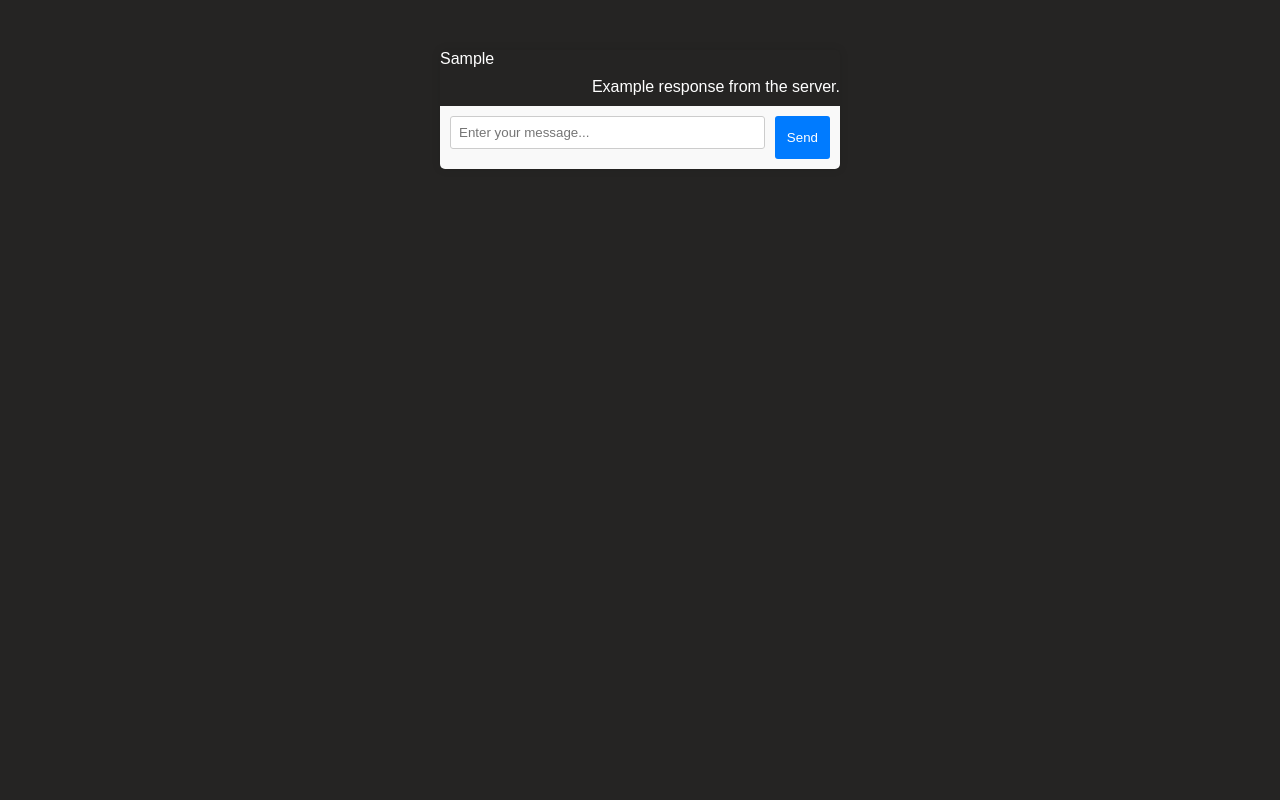
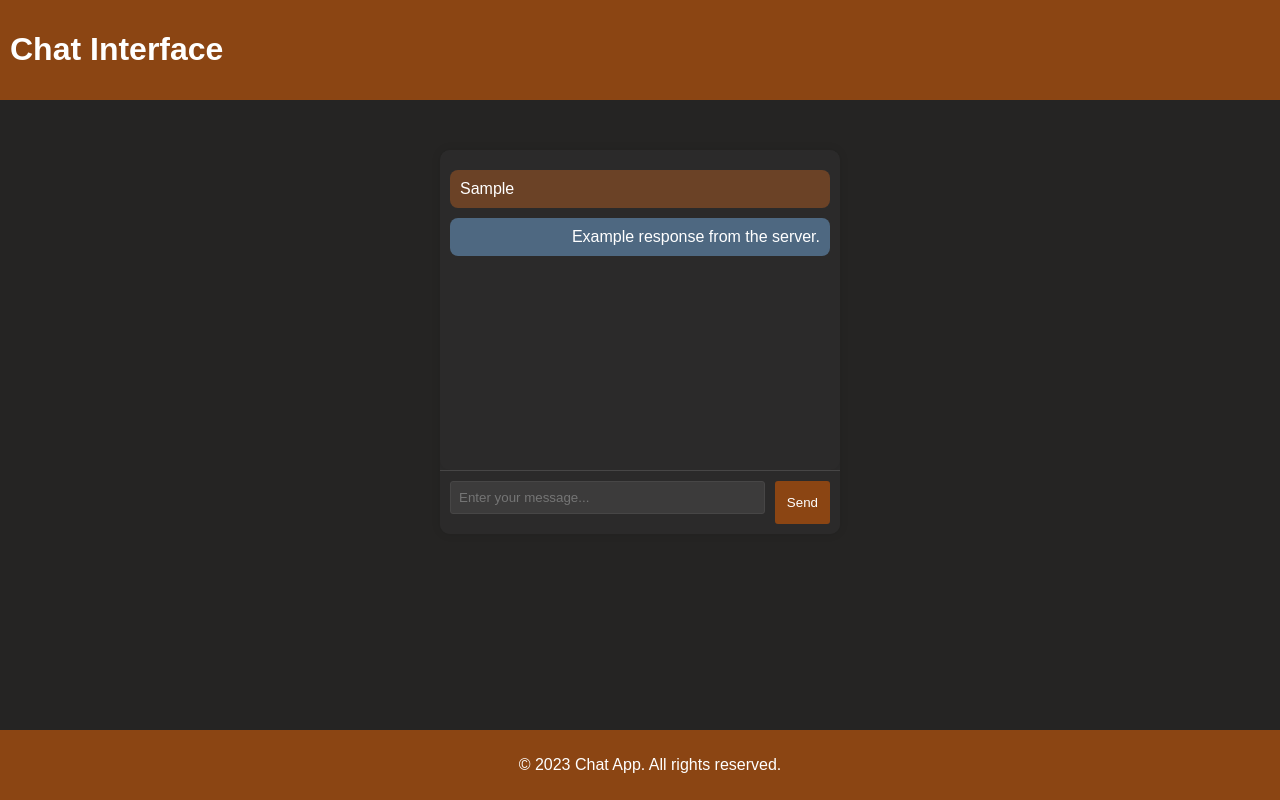
Before and after one commit to berginiy/MyfrontendFinal, a React (Vite) app in the folder vite-project/: page /game in a window 1280 px wide. Both pictures are taken after typing "Sample" into the empty fields and a click on the button "Send". Built offline with nearby package versions, Linux system fonts and the light colour scheme.

Commit message:
my big commit

```diff
--- a/vite-project/src/components/Chats/Chat.jsx
+++ b/vite-project/src/components/Chats/Chat.jsx
@@ -1,8 +1,11 @@
-import React, { useState } from 'react';
+import React, { useState, useRef } from 'react';
 
 const Chat = () => {
     const [messages, setMessages] = useState([]);
     const [userInput, setUserInput] = useState('');
+    const [draggedItem, setDraggedItem] = useState(null);
+
+    const chatBoxRef = useRef(null);
 
     const sendMessage = () => {
         if (userInput.trim() === '') return;
@@ -14,11 +17,42 @@ const Chat = () => {
         setMessages(prevMessages => [...prevMessages, { type: 'bot', text: response }]);
     };
 
+    const handleDragStart = (index) => {
+        setDraggedItem(index);
+    };
+
+    const handleDragOver = (index) => {
+        if (draggedItem === null) return;
+
+        const newMessages = [...messages];
+        const draggedMessage = newMessages[draggedItem];
+        newMessages.splice(draggedItem, 1);
+        newMessages.splice(index, 0, draggedMessage);
+
+        setMessages(newMessages);
+        setDraggedItem(index);
+    };
+
+    const handleDragEnd = () => {
+        setDraggedItem(null);
+    };
+
     return (
+        <div>
+            <header className="header">
+                <h1>Chat Interface</h1>
+            </header>
             <div className="chat-container">
-            <div className="chat">
+                <div className="chat-box" ref={chatBoxRef}>
                     {messages.map((message, index) => (
-                    <div key={index} className={message.type}>
+                        <div
+                            key={index}
+                            className={`${message.type} draggable`}
+                            draggable
+                            onDragStart={() => handleDragStart(index)}
+                            onDragOver={() => handleDragOver(index)}
+                            onDragEnd={handleDragEnd}
+                        >
                             {message.text}
                         </div>
                     ))}
@@ -33,6 +67,10 @@ const Chat = () => {
                     <button onClick={sendMessage}>Send</button>
                 </div>
             </div>
+            <footer className="footer">
+                <p>© 2023 Chat App. All rights reserved.</p>
+            </footer>
+        </div>
     );
 };
 
--- a/vite-project/src/index.css
+++ b/vite-project/src/index.css
@@ -375,57 +375,185 @@ input {
   text-align: center;
 }
 
+
+.header {
+  background-color: #8b4513;
+  padding: 10px;
+  text-align: center;
+}
+
+.footer {
+  background-color: #8b4513;
+  padding: 10px;
+  text-align: center;
+  position: fixed;
+  bottom: 0;
+  width: 100%;
+}
+
 .chat-container {
   max-width: 400px;
   margin: 50px auto;
   box-shadow: 0 0 10px rgba(0, 0, 0, 0.1);
-  border-radius: 5px;
+  border-radius: 10px;
   overflow: hidden;
+  background-color: #2b2a2a;
+  transition: background-color 0.3s ease;
 }
 
 .chat-box {
   height: 300px;
   padding: 10px;
   overflow-y: scroll;
-  background-color: #fff;
+  background-color: #2b2a2a;
+  border-radius: 0 0 10px 10px;
+  box-shadow: 0 0 10px rgba(0, 0, 0, 0.1);
 }
 
 .user,
 .bot {
   margin-bottom: 10px;
+  padding: 10px;
+  border-radius: 8px;
+  opacity: 0;
+  transform: translateY(10px);
+  transition: opacity 0.5s ease, transform 0.5s ease;
 }
 
 .user {
   text-align: left;
+  background-color: #228b22;
+  opacity: 1;
+  animation: fadeInLeft 0.5s ease;
 }
 
 .bot {
   text-align: right;
+  background-color: #4682b4;
+  opacity: 1;
+  animation: fadeInRight 0.5s ease;
+}
+
+@keyframes fadeInLeft {
+  from {
+    opacity: 0;
+    transform: translateX(-10px);
+  }
+
+  to {
+    opacity: 1;
+    transform: translateX(0);
+  }
+}
+
+@keyframes fadeInRight {
+  from {
+    opacity: 0;
+    transform: translateX(10px);
+  }
+
+  to {
+    opacity: 1;
+    transform: translateX(0);
+  }
+}
+
+.user.draggable,
+.bot.draggable {
+  cursor: grab;
+  user-select: none;
+  background-color: #8b4513;
+  color: #fff;
+  animation: fadeIn 0.3s ease;
+}
+
+@keyframes fadeIn {
+  from {
+    opacity: 0;
+  }
+
+  to {
+    opacity: 1;
+  }
+}
+
+.user.draggable {
+  cursor: grabbing;
+  background-color: #6b4226;
+  animation: shake 0.3s ease;
+}
+
+.bot.draggable {
+  cursor: grabbing;
+  background-color: #4e6881;
+  animation: shake 0.3s ease;
+}
+
+@keyframes shake {
+
+  0%,
+  100% {
+    transform: translateX(0);
+  }
+
+  25%,
+  75% {
+    transform: translateX(-5px);
+  }
+
+  50% {
+    transform: translateX(5px);
+  }
 }
 
 .user-input {
   display: flex;
   padding: 10px;
-  background-color: #f9f9f9;
+  background-color: #2b2a2a;
+  border-top: 1px solid #474646;
 }
 
 input {
   flex: 1;
   padding: 8px;
-  border: 1px solid #ccc;
+  border: 1px solid #474646;
   border-radius: 3px;
+  outline: none;
+  background-color: #3c3b3b;
+  color: #fff;
+  transition: background-color 0.3s ease;
+}
+
+input:focus {
+  background-color: #4e6881;
 }
 
 button {
   padding: 8px 12px;
   margin-left: 10px;
-  background-color: #007bff;
+  background-color: #8b4513;
   color: #fff;
   border: none;
   border-radius: 3px;
   cursor: pointer;
+  outline: none;
+  transition: background-color 0.3s ease, transform 0.3s ease;
 }
 
 button:hover {
-  background-color: #0056b3;
+  background-color: #6b4226;
+  transform: scale(1.05);
 }
+
+.chat-container:hover,
+.chat-box:hover .user,
+.chat-box:hover .bot {
+  opacity: 1;
+  transform: translateY(0);
+}
+
+.chat-box:hover .user.draggable,
+.chat-box:hover .bot.draggable {
+  opacity: 0.8;
+  transform: scale(0.95);
+}
```
Lines whose indentation alone changed are shown as unchanged.
